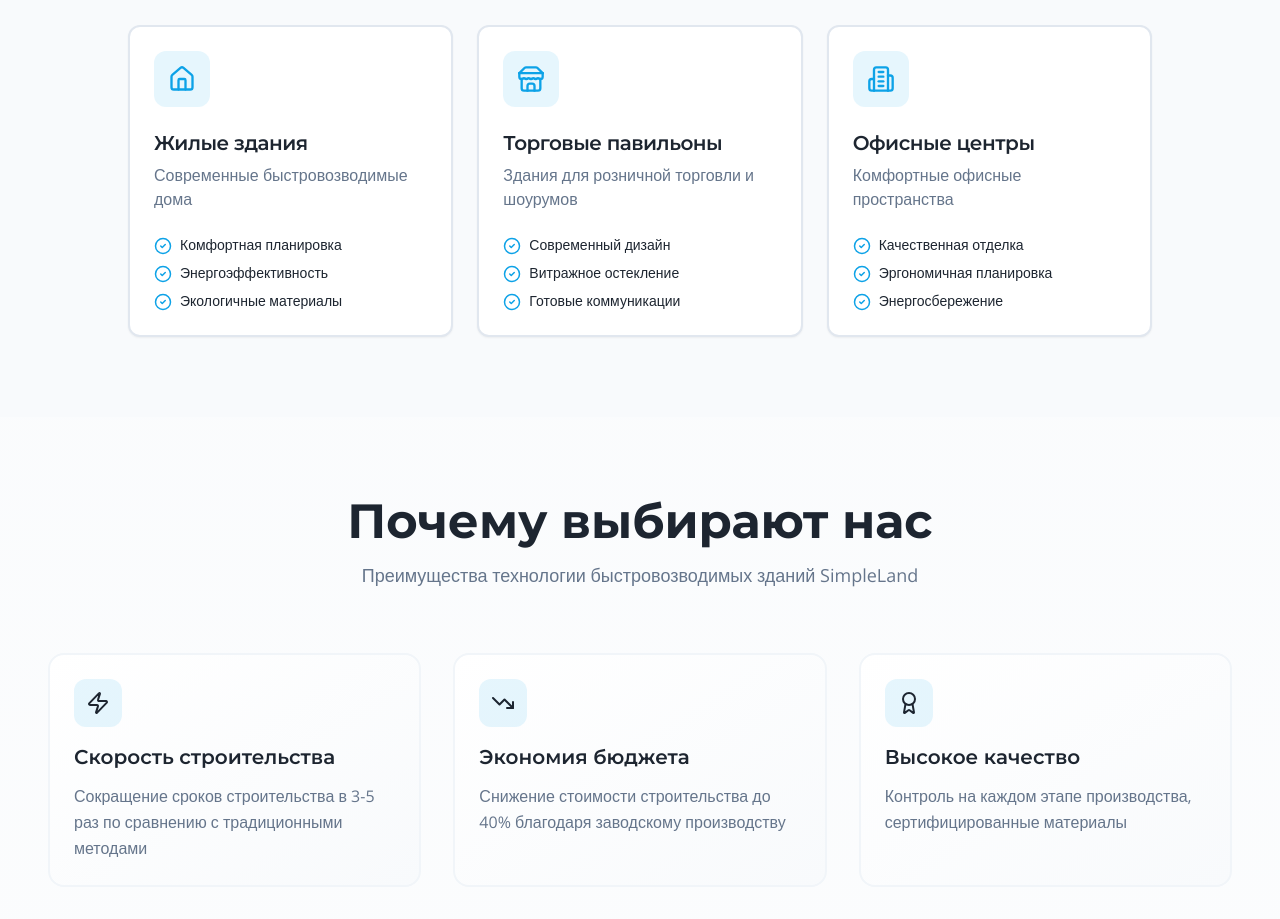
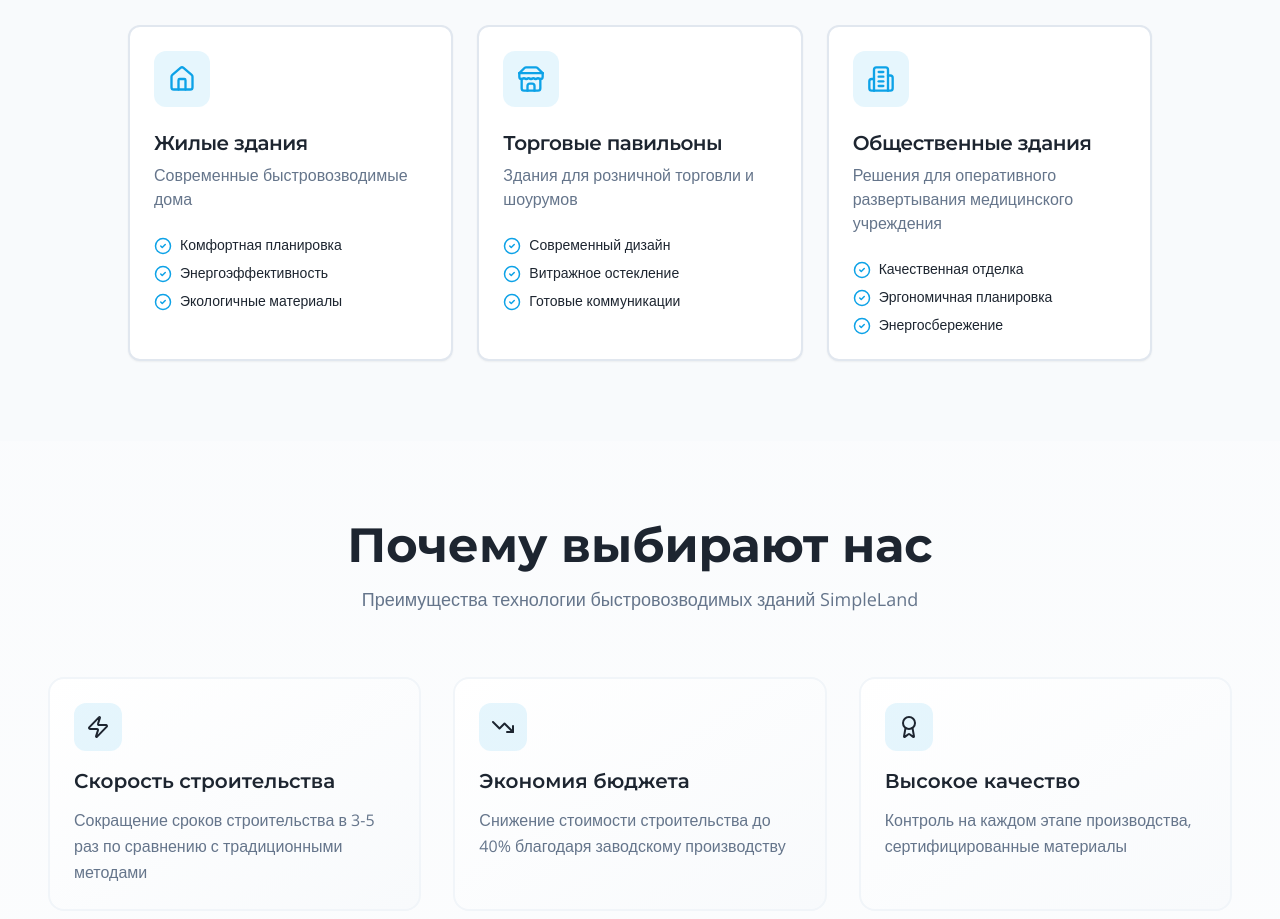
Before and after one commit to pr-poehali-dev/simpleland-website-creation, a React (Vite) app: page / in a window 1280 px wide. Shown: the part 1020-1939 px from the top of the page. Built offline with nearby package versions, Linux system fonts and the light colour scheme.

Commit message:
Медучреждение: быстрое развертывание (восстановлено из 8bf0928)

```diff
--- a/src/pages/Index.tsx
+++ b/src/pages/Index.tsx
@@ -26,8 +26,8 @@ const Index = () => {
       icon: 'Store'
     },
     {
-      title: 'Офисные центры',
-      description: 'Комфортные офисные пространства',
+      title: 'Общественные здания',
+      description: 'Решения для оперативного развертывания медицинского учреждения',
       features: ['Качественная отделка', 'Эргономичная планировка', 'Энергосбережение'],
       icon: 'Building2'
     }
```
